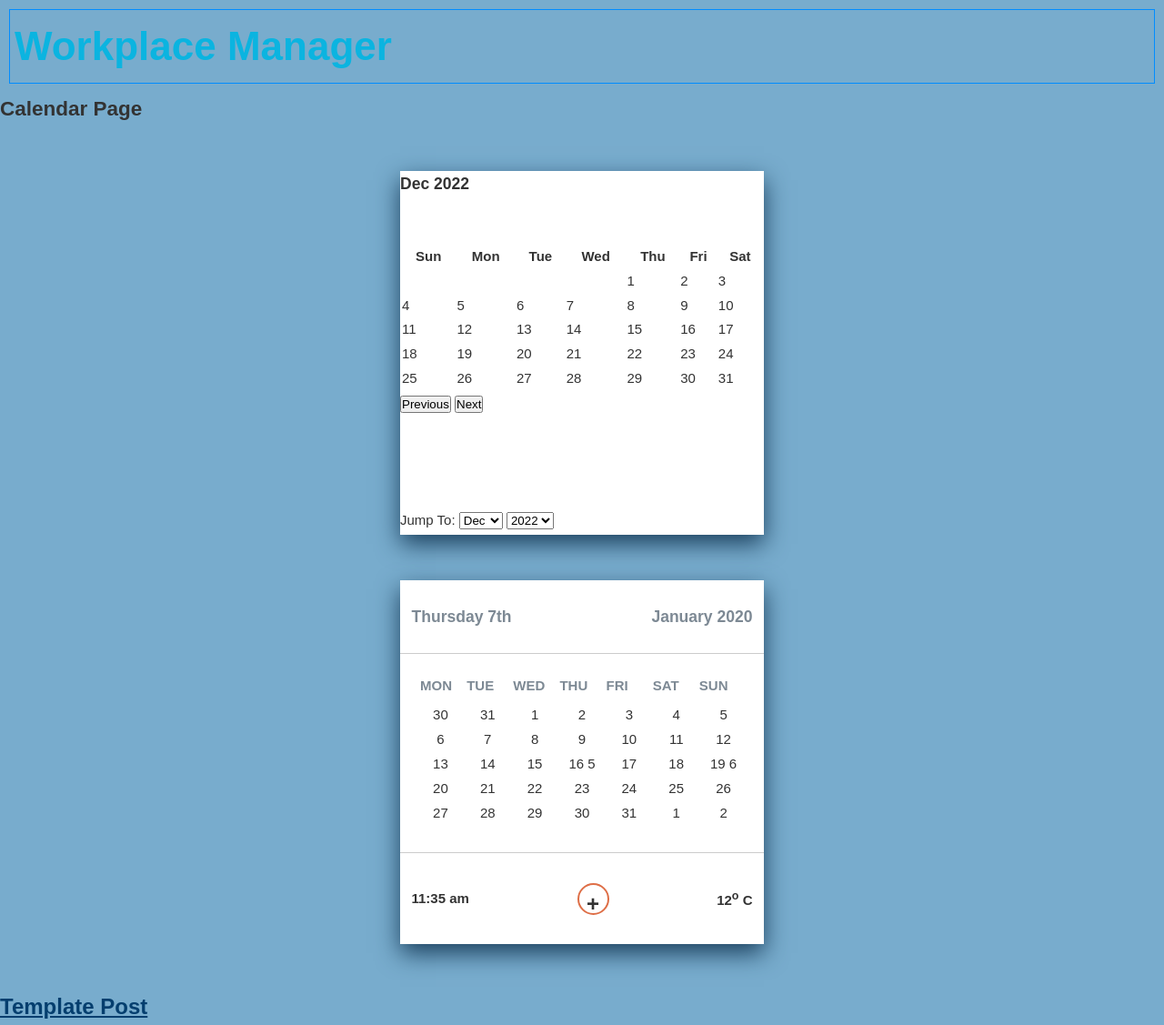
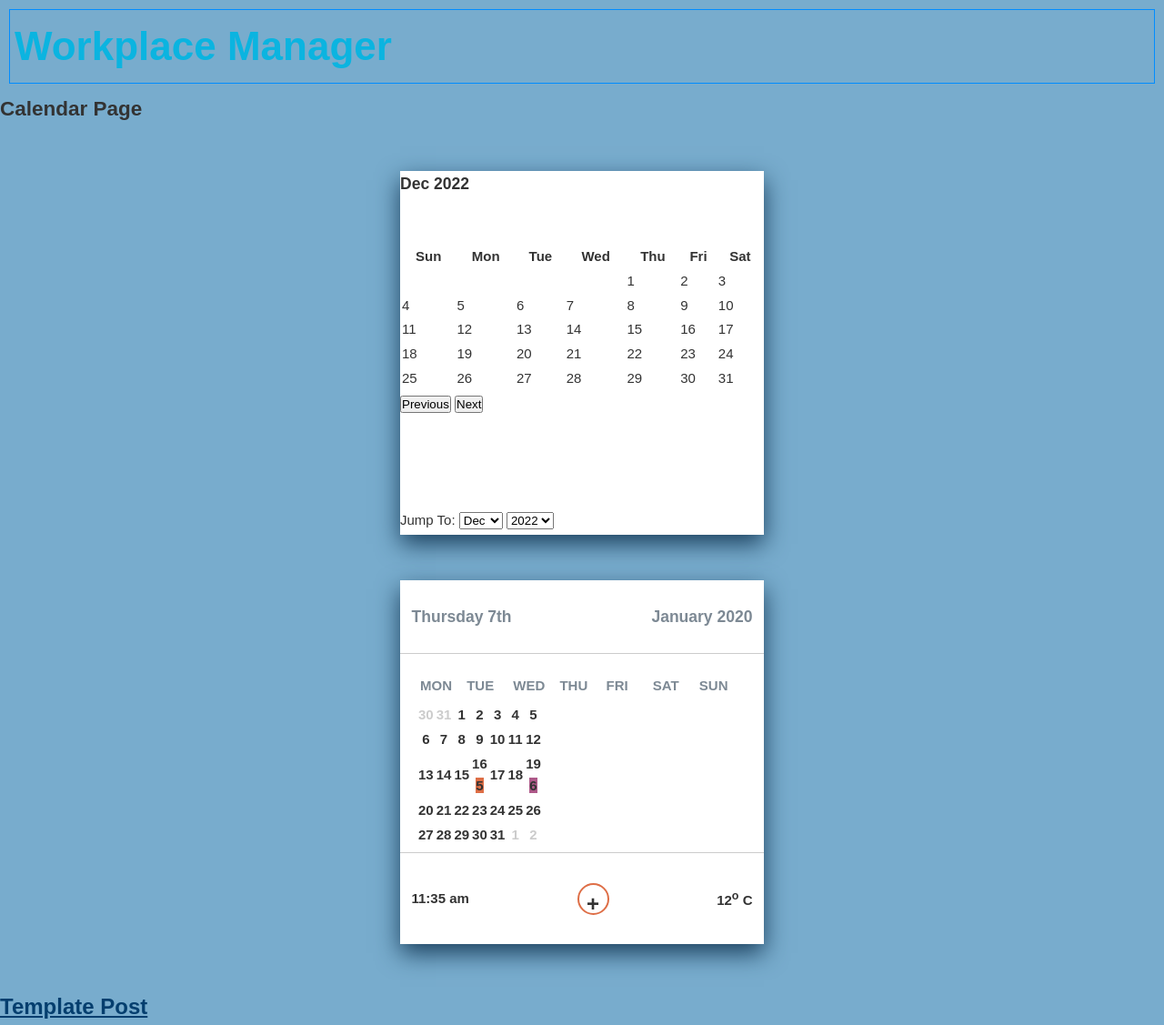
Before and after one commit to vic-mva2022/vic-mva2022.github.io, a Jekyll site: the page built from calendar.html, in a window 1280 px wide. Shown: the whole page at 91% size. Built offline with Jekyll 4.4.1, drawn with Linux system fonts in a browser that asks for light colours.

Commit message:
edit style sheet

```diff
--- a/assets/css/calendar_style.css
+++ b/assets/css/calendar_style.css
@@ -72,22 +72,13 @@ ul {
     color: #7D8994;;
     margin: 0 1px;
 }
-li.card__body--days {
-                flex: 1;
-                font-weight: bold;
-                text-transform: uppercase;
-                text-align: center;
-                color: #7D8994;;
-                margin: 0 1px;
- }
+
 .card__body--dates {
             display: grid;
             gap: 3px;
             grid-template-columns: repeat(7, 1fr);
             justify-items: center;
             text-align: center;
-}
-li.card__body--dates {
             width: 3.5rem;
             height: 3.5rem;
             display: grid;
@@ -95,19 +86,20 @@ li.card__body--dates {
             font-weight: bold;
             position: relative;
 }
-li.card__body--dates prev, li.card__body--dates next {
+
+.prev, .next {
             color: #ccc;
     }
-            li.card__body--dates active {
+.card__body--dates active {
                 background: #DE6E46;
                 color: #ffff;
                 border-radius: 50%;
             }
-            li.card__body--dates circle {
+.card__body--dates circle {
                 border: 2px solid;
                 border-radius: 50%;
 }
-li.card__body--dates circle span {
+.card__body--dates circle span {
                     position: absolute;
                     top: -0.75rem;
                     right: -0.5rem;
@@ -118,17 +110,17 @@ li.card__body--dates circle span {
                     border-radius: 50%;
 }
 
-li.card__body--dates .circle.orange {
+.card__body--dates .circle.orange {
                 border-color: #DE6E46;
 }
 
-li.card__body--dates  .circle.orange span {
+.card__body--dates  .circle.orange span {
                     background: #DE6E46;
 }
-li.card__body--dates   .circle.purple {
+.card__body--dates   .circle.purple {
                 border-color: #AE5989;
 }
-li.card__body--dates   .circle.purple  span {
+.card__body--dates   .circle.purple  span {
                     background: #AE5989;
 }
 
```
Lines whose indentation alone changed are shown as unchanged.
